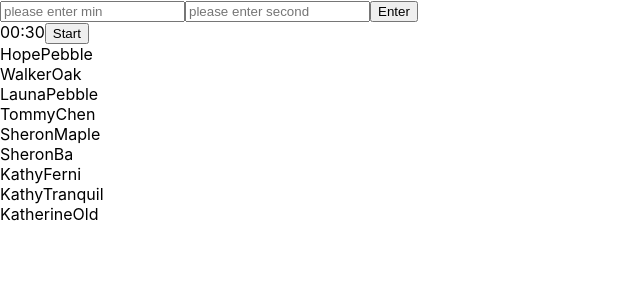
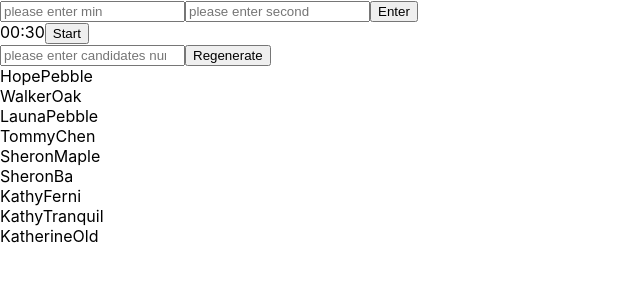
Before and after one commit to ericfei0521/lottery, a React (Create React App) app: page / in a window 1280 px wide. Shown: the top 300 px of the page, without its empty margins (0-640 px from the left). Built offline with nearby package versions, Linux system fonts and the light colour scheme.

Commit message:
update:update providers

```diff
--- a/src/App.js
+++ b/src/App.js
@@ -1,6 +1,8 @@
 import React, { Suspense } from 'react';
 import { Provider } from 'react-redux';
 import store from './store/store';
+import LotteryProvider from './providers/LotteryProvider';
+
 const Timmer = React.lazy(() => import('./components/TimmerSetter'));
 const TimmerCountDown = React.lazy(() => import('./components/TimmerCountDown'));
 const CandidateList = React.lazy(() => import('./components/CandidateList'));
@@ -15,8 +17,10 @@ function App() {
                     }}
                 >
                     <Timmer />
-                    <TimmerCountDown />
-                    <CandidateList />
+                    <LotteryProvider>
+                        <TimmerCountDown />
+                        <CandidateList />
+                    </LotteryProvider>
                 </Suspense>
             </div>
         </Provider>
--- a/src/components/CandidateList.js
+++ b/src/components/CandidateList.js
@@ -1,20 +1,28 @@
-import { useEffect } from 'react';
+import { useEffect, useRef } from 'react';
 import { useSelector, useDispatch } from 'react-redux';
 import { setCandidate } from '../action';
 
 const CandidateList = () => {
     const state = useSelector((state) => state.HandleCandidate);
+    const candidateRef = useRef(null);
     const dispatch = useDispatch();
-
+    const regenenerateCandidate = () => {
+        let regenNum = 9;
+        if (candidateRef?.current?.value) {
+            regenNum = candidateRef.current.value;
+        }
+        dispatch(setCandidate(regenNum));
+    };
     useEffect(() => {
         dispatch(setCandidate(9));
     }, []);
-    console.log(state);
 
     if (state.length <= 0) return null;
 
     return (
         <div>
+            <input type="number" min="0" placeholder="please enter candidates number" ref={candidateRef} />
+            <button onClick={regenenerateCandidate}>Regenerate</button>
             {state.map((item, index) => {
                 return <div key={index}>{item}</div>;
             })}
--- /dev/null
+++ b/src/providers/LotteryProvider.js
@@ -0,0 +1,10 @@
+import { useState, createContext } from 'react';
+export const LotteryContext = createContext({});
+
+const LotteryProvider = ({ children }) => {
+    const [isFinalCountDown, setIsFinalCountDown] = useState(false);
+    return (
+        <LotteryContext.Provider value={{ isFinalCountDown, setIsFinalCountDown }}>{children}</LotteryContext.Provider>
+    );
+};
+export default LotteryProvider;
```
Also changed, not shown: src/reducers/LotterysReducer.js (deleted, +0 -18 lines).
